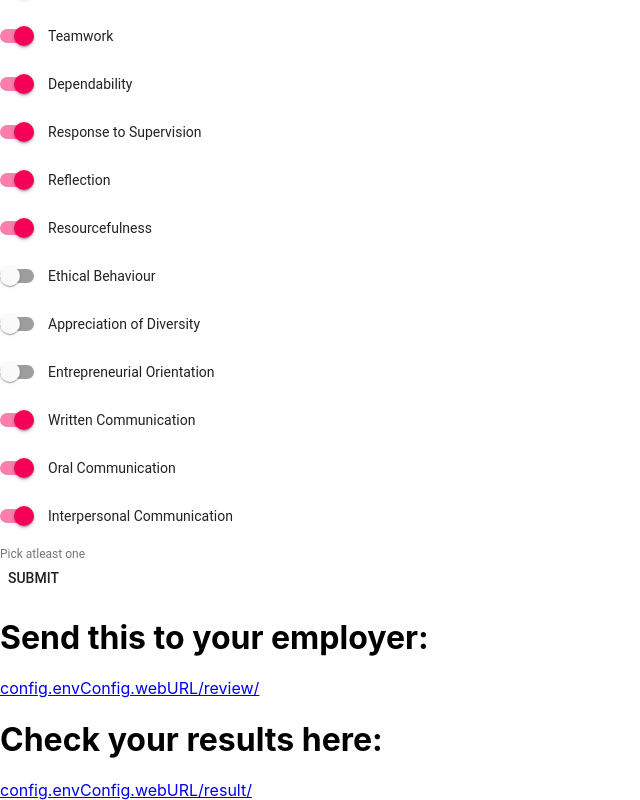
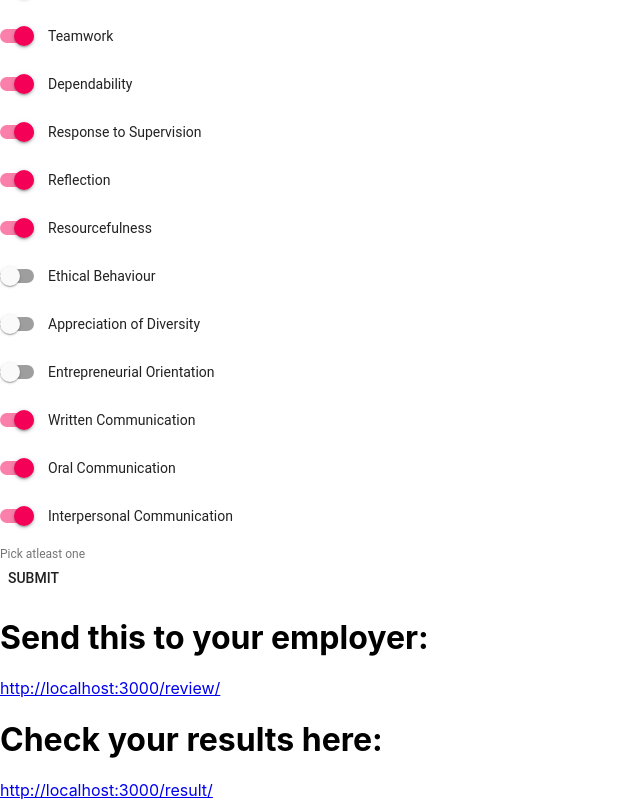
Before and after one commit to clickyclick/wat-improve, a React (Create React App) app: page /create in a window 1280 px wide. Shown: the part 374-1174 px from the top of the page, without its empty margins (0-640 px from the left). Built offline with nearby package versions, Linux system fonts and the light colour scheme.

Commit message:
v0.2/working version online

```diff
--- a/src/Create.js
+++ b/src/Create.js
@@ -295,7 +295,7 @@ class Create extends React.Component {
 function EmployerLinkGen(props) {
   return (
     <a href={"/review/" + props.id}>
-      config.envConfig.webURL/review/{props.id}
+      {config.envConfig.webURL}/review/{props.id}
     </a>
   )
 };
@@ -303,7 +303,7 @@ function EmployerLinkGen(props) {
 function YourLinkGen(props) {
   return (
     <a href={"/result/" + props.id}>
-      config.envConfig.webURL/result/{props.id}
+      {config.envConfig.webURL}/result/{props.id}
     </a>
   )
 };
```
